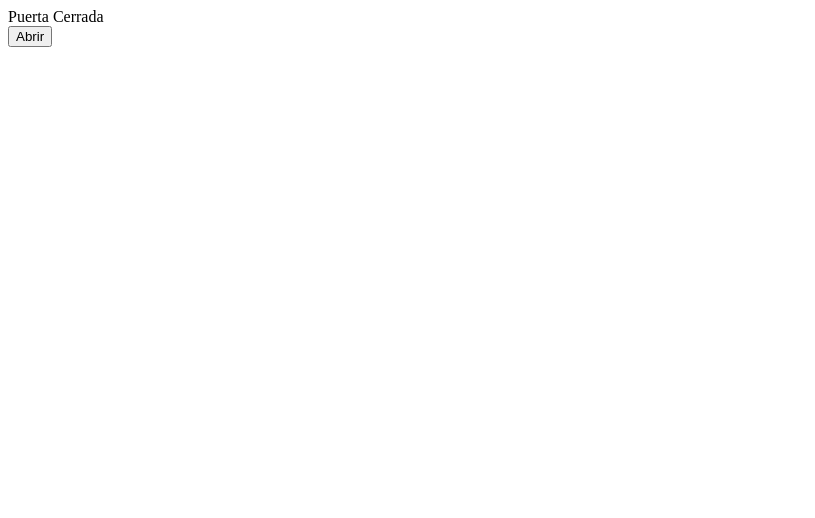
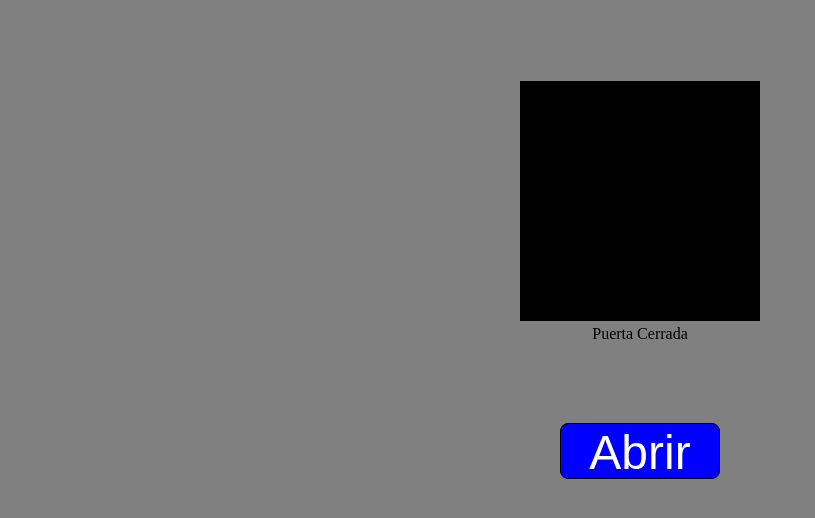
Before and after one commit to Estacio7u7/basic-vue-website, a plain HTML site: page index.html in a window 1280 px wide. Shown: the whole page, without its empty margins (0-815 px from the left). Drawn offline with nearby package versions, Linux system fonts and the light colour scheme.

Commit message:
Estilos reactivos. Cambiando los estilos usando atributos de VueJS

```diff
--- a/index.html
+++ b/index.html
@@ -8,7 +8,7 @@
 </head>
 <body>
     <script src="https://unpkg.com/vue@3/dist/vue.global.js"></script>
-    <div id="app"></div>
+    <div id="app" class="main-container"></div>
     <script>
         const vm = Vue.createApp({
             data(){
@@ -35,14 +35,66 @@
                     console.log(this.isOpen);
                 }
             },
-            template:`<div> {{ puerta }} </div>
-            <button @click="changeDoor"> {{ button }}</button>
+            computed:{
+                styles() {
+                    return this.isOpen ? ['open-door'] :['close-door']
+                }
+            },
+            template:`
+            <div :class="styles"></div>
+            <div> {{ puerta }} </div>
+            <button @click="changeDoor" class="clickable-button"> {{ button }}</button>
             `
-
-
         }).mount("#app");
 
     </script>
+    <style>
+        .html {
+            font-size: 62.5%;
+        }
+        body {
+            background-color: gray;
+        }
+
+        .main-container{
+            width: 50%;
+            height: 10rem;
+            margin: 5rem auto;
+            text-align: center;
+            border: .1rem solid gray;
+        }
+        figure {
+            width: 15rem;
+            margin: 1rem auto;
+            margin: 1rem;
+        }
+        .clickable-button{
+            border: .1rem solid black;
+            width: 10rem;
+            height: 3.5rem;
+            border-radius: .5rem;
+            margin: 5rem;
+            background-color: blue;
+            color: white;
+            font-size: 3rem;
+            display: inline-block;
+        }
+        .open-door{
+            width: 15rem;
+            height: 15rem;
+            background-color: white;
+            display: inline-block;
+        }
+        .close-door{
+            width: 15rem;
+            height: 15rem;
+            background-color: black;
+            display: inline-block;
+        }
+
+
+    </style>
+
 
 </body>
 </html>
```
